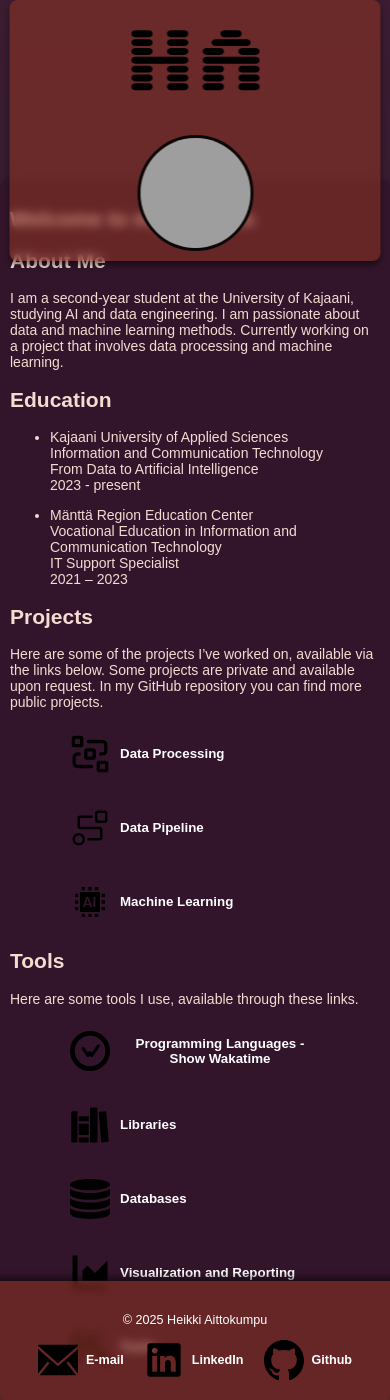
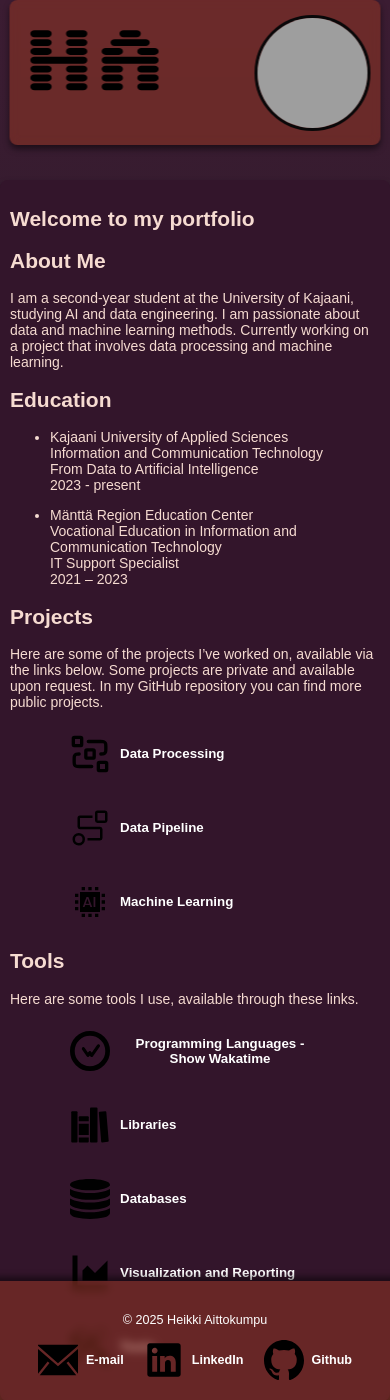
Before and after one commit to Carmantis/github-pages, a Jekyll site: the page built from index.md, in a window 390 px wide and 1400 px high. Built offline with Jekyll 4.4.1, drawn with Linux system fonts in a browser that asks for light colours; grey boxes are pictures that could not be loaded.

Commit message:
visuals 2.0

```diff
--- a/assets/css/custom.css
+++ b/assets/css/custom.css
@@ -56,16 +56,19 @@ main {
     }
 
     .logo {
-        width: 100px;
+        width: 80px;
+        height: auto;
     }
 
     .profile-image {
-        width: 60px;
-        height: 60px;
+        width: 50px;
+        height: 50px;
+        margin: 0;
     }
 
     .header-content {
-        flex-direction: column;
+        flex-direction: row;
+        justify-content: space-between;
         align-items: center;
     }
 
```
